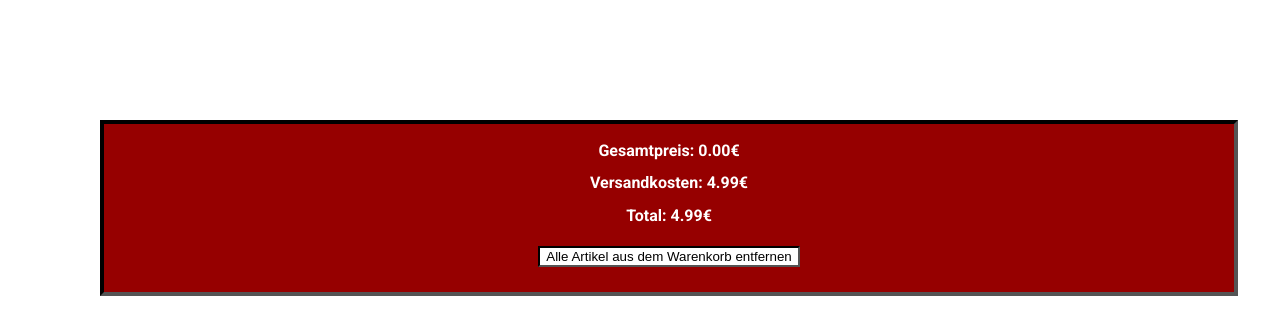
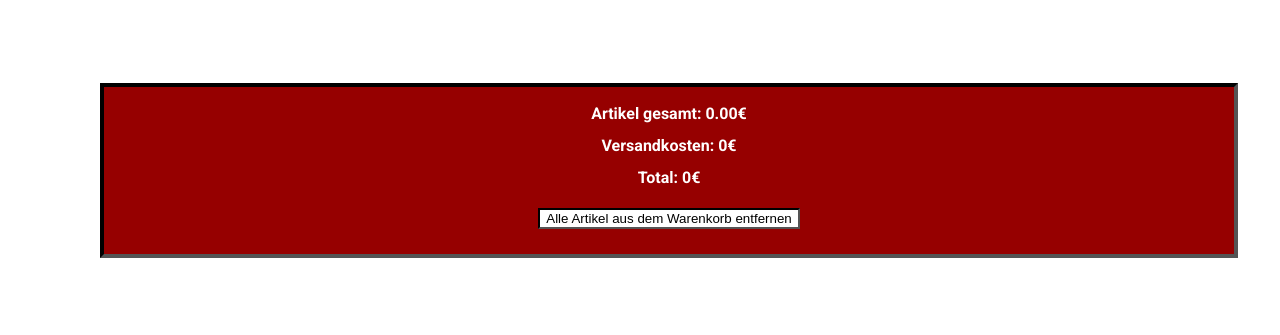
Before and after one commit to vido-bit/GIS_01, a plain HTML site: page Aufgabe07/cart.html in a window 1280 px wide. Shown: the part 557-892 px from the top of the page. Drawn offline with Linux system fonts and the light colour scheme; files whose address does not match are found by name.

Commit message:
verdsandkosten fixed

```diff
--- a/Aufgabe07/cart.html
+++ b/Aufgabe07/cart.html
@@ -7,7 +7,6 @@
     <link type="text/css" rel="stylesheet" href="style.css">
     <link rel="icon" type="image/png" href="../Aufgabe03/matp_la.png">
     <title>lttlWarenkorb</title>
-    <script src="shop.js" defer></script>
     <script src="cart.js" defer></script>
     <script src="function.js" defer></script>
 </head>
@@ -19,27 +18,24 @@
             <h1>Cart</h1>
             <img src="../Aufgabe03/matp_la.png" alt="Little Amsterdam Sticker" id="la_sticker" />
         </div>
-
+        <a href="index.html">
         <div class="kategoriewahl">
             <div class="lifestyle-kategorie">
                 <img class="kategorie" id="lifestyle-bild" src="../Aufgabe04/lifestyle/lifestyle-kategorie.jpg"
                     alt="LA Shirt">
-                <a href="index.html">
                 <div class="kategoriebez" id="lifestyle-button">
                     <h2>Lifestyle</h2>
                 </div>
-            </a>
             </div>
             <div class="hygiene-kategorie">
                 <img class="kategorie" id="hygiene-bild" src="../Aufgabe04/hygiene/hygiene-kategorie.jpg"
                     alt="LA Maske">
-                    <a href="index.html">
                 <div class="kategoriebez" id="hygiene-button">
                     <h2>Hygiene</h2>
                 </div>
-            </a>
             </div>
         </div>
+    </a>
         <a href="cart.html">
             <div id="shopping-cart">
                 <img src="../Aufgabe04/shopping-cart.svg" alt="Einkaufswagen">
@@ -53,6 +49,9 @@
         <div id="warenkorb_total">
 
         </div>
+        <div id="similar_products">
+
+        </div>
     </main>
 </body>
 
--- a/Aufgabe07/cart.js
+++ b/Aufgabe07/cart.js
@@ -47,22 +47,37 @@ var Produkte;
             cartButton.setAttribute("name", cartProdukt.name);
             cartDiv.appendChild(cartButton);
         }
+        //Gesamtpreis inklusive Versandkosten
         let shoppingSummary = document.getElementById("warenkorb_total");
         let gesamtPreis = document.createElement("h4");
-        gesamtPreis.innerHTML = ("Gesamtpreis: " + preisZaehler.toFixed(2) + "€");
+        gesamtPreis.innerHTML = ("Artikel gesamt: " + preisZaehler.toFixed(2) + "€");
         shoppingSummary.appendChild(gesamtPreis);
+        let finalPreis = preisZaehler;
+        if (preisZaehler > 0) {
+            finalPreis = preisZaehler + versandkosten;
+        }
+        else {
+            versandkosten = 0;
+        }
         let versandPreis = document.createElement("h4");
         versandPreis.innerHTML = ("Versandkosten: " + versandkosten + "€");
         shoppingSummary.appendChild(versandPreis);
-        let finalPreis = preisZaehler + versandkosten;
         let totalPreis = document.createElement("h4");
         totalPreis.innerHTML = ("Total: " + finalPreis + "€");
         shoppingSummary.appendChild(totalPreis);
+        //Button, um alle Artikel aus dem Warenkorb zu entfernen
         let clearCart = document.createElement("button");
         clearCart.innerHTML = "Alle Artikel aus dem Warenkorb entfernen";
         clearCart.setAttribute("id", "clear-cart-button");
         clearCart.addEventListener("click", onClickClearCart.bind(cartProdukt));
         shoppingSummary.appendChild(clearCart);
+        /*
+        //Ähnliche Produkte
+        let similarProducts: HTMLDivElement = (<HTMLDivElement>document.getElementById("similar_products"));
+        let similarHeading: HTMLHeadingElement = document.createElement("h5");
+        similarHeading.innerHTML = "Diese Produkte könnten Ihnen auch gefallen";
+        similarProducts.appendChild(similarHeading);
+        */
     }
     function onClickDeleteProduct(_click) {
         localStorage.removeItem(this.name);
```
Also changed, not shown: Aufgabe07/cart.ts (+18 -2 lines), 1 other file.
